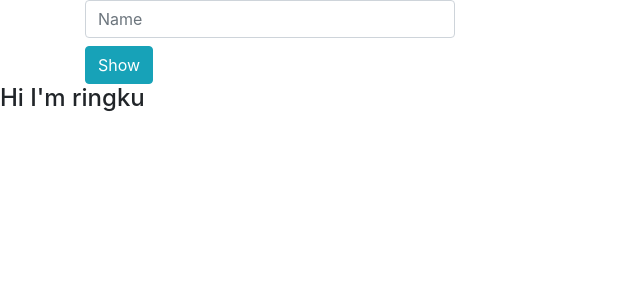
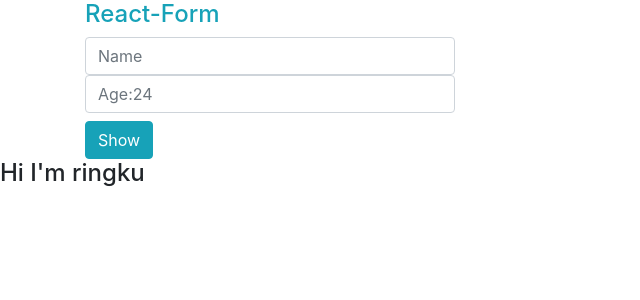
Before and after one commit to Harun-or-rashid/reract-core-features-practice, a React (Create React App) app: page / in a window 1280 px wide. Shown: the top 300 px of the page, without its empty margins (0-640 px from the left). Built offline with nearby package versions, Linux system fonts and the light colour scheme.

Commit message:
form added

```diff
--- a/src/component/app.jsx
+++ b/src/component/app.jsx
@@ -13,10 +13,23 @@ class App extends Component{
         [event.target.name]:event.target.value
     })
     }
+    handleSubmit=event=>{
+       event.preventDefault();
+       console.log(this.state)
+       this.setState({
+                name:'',
+                age:''
+          })
+       event.target.reset();
+    }
     render(){
     return <div className="container">
-        <input className="form-control col-md-4" type="text" name="name" onChange={this.handleChange} value={this.state.name} placeholder="Name"/>
-        <button className="btn btn-info mt-2" onClick={()=>console.log(this.state)}>Show</button>
+   <form action="form-group" onSubmit={this.handleSubmit}>
+       <h4 className="text-info">React-Form</h4>
+   <input className="form-control col-md-4" type="text" name="name" onChange={this.handleChange} value={this.state.name} placeholder="Name"/>
+   <input className="form-control col-md-4" type="text" name="age" onChange={this.handleChange}  value={this.state.age} placeholder="Age:24"/>
+        <button type="submit" className="btn btn-info mt-2" >Show</button>
+   </form>
     </div>
     }
 }
```
